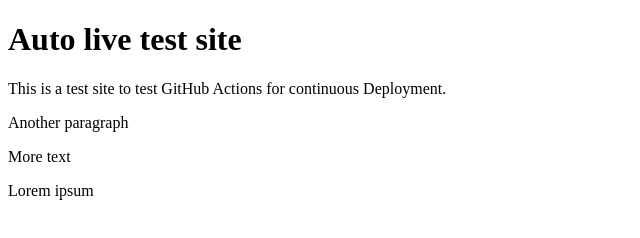
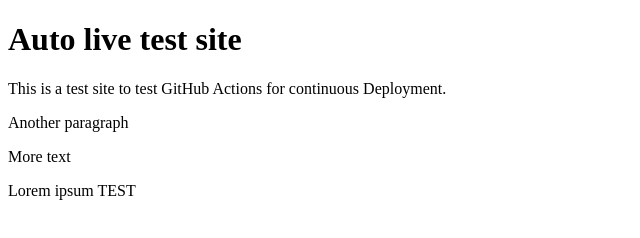
Before and after one commit to Enkas1/auto-live-github-Actions, a plain HTML site: page index.html in a window 1280 px wide. Shown: the full height of the page, 0-640 px from the left. Drawn offline with Linux system fonts and the light colour scheme.

Commit message:
added tesrt

```diff
--- a/index.html
+++ b/index.html
@@ -10,6 +10,6 @@
     <p>This is a test site to test GitHub Actions for continuous Deployment.</p>
     <p>Another paragraph</p>
     <p>More text</p>
-    <p>Lorem ipsum</p>
+    <p>Lorem ipsum TEST</p>
 </body>
 </html>
```
